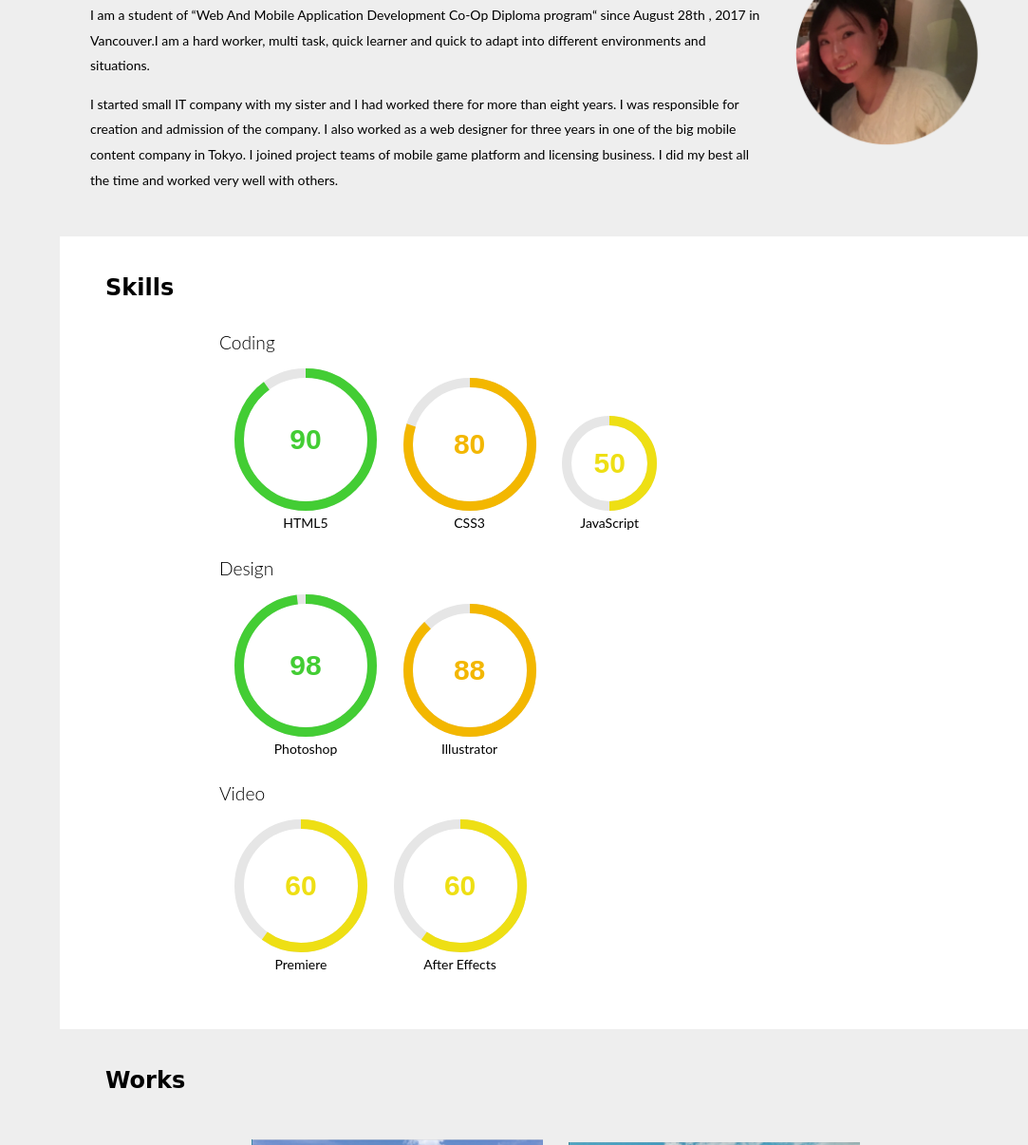
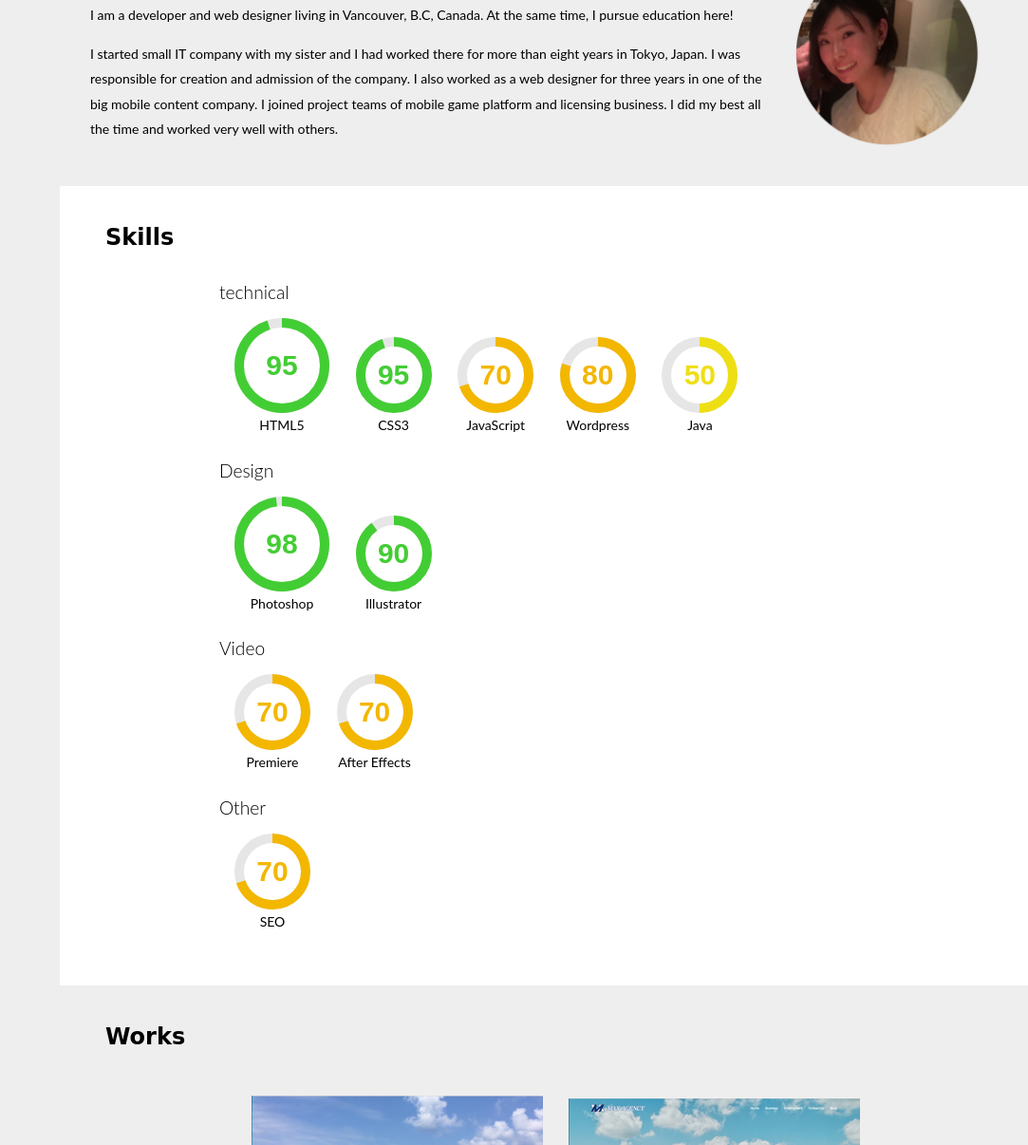
Before and after one commit to whitesa11/Final-Project, a plain HTML site: page index.html in a window 1280 px wide. Shown: the part 897-2103 px from the top of the page at 95% size, without its empty margins (197-1280 px from the left). Drawn offline with nearby package versions, Linux system fonts and the light colour scheme; a web font is replaced by a local one.

Commit message:
ahhhhh 🤦‍♀️
AHHHHHH 🤦‍♀️

```diff
--- a/css/style.css
+++ b/css/style.css
@@ -287,17 +287,19 @@ h4{
     background-color: #fff;
     width: 100%;
 }
+
 .rate1{
     max-width:800px;
     margin: 0 auto;
     padding-left:50px;
 }
 
-.coding{
+.rate_circle{
     display:inline-block;
     margin: 16px 8px 8px 16px;
     text-align: center;
 }
+
 
 ul.list{
    text-align: center;
--- a/index.html
+++ b/index.html
@@ -59,51 +59,68 @@
         <div id="about" class="contain">
         <img src="img/profile-photo.png" alt="myphoto">
         <h3>About Me</h3>
-        <p>I am a student of  “Web And Mobile Application Development Co-Op Diploma program“ since August 28th , 2017 in Vancouver.I am a hard worker, multi task, quick learner and quick to adapt into different environments and situations. </p>
+        <p>I am a developer and web designer living in Vancouver, B.C, Canada. At the same time, I pursue education here!</p>
 
-        <p>I started small IT company with my sister and I had worked there for more than eight years. I was responsible for creation and admission of the company. I also worked as a web designer for three years in one of the big mobile content company in Tokyo. I joined project teams of mobile game platform and licensing business.  I did my best all the time and worked very well with others.</p>
+        <p>I started small IT company with my sister and I had worked there for more than eight years in Tokyo, Japan. I was responsible for creation and admission of the company. I also worked as a web designer for three years in one of the big mobile content company. I joined project teams of mobile game platform and licensing business.  I did my best all the time and worked very well with others.</p>
     </div>
 
     <div class="clear"></div>
     <div id="skills" class="contain">
         <h3>Skills</h3>
-            <div class="rate1 wow rubberBand">
-            <h4>Coding</h4>
-             <div class ="coding">
-                <div class="rate skill1" data-value="90"></div>
+        <div class="rate1">
+            <div class="wow rubberBand">
+            <h4>technical</h4>
+             <div class ="rate_circle">
+                <div class="rate skill1" data-value="95"></div>
                 <p>HTML5</p>
             </div>
-            <div class ="coding">
-                <div class="rate skill2" data-value="80"></div>
+            <div class ="rate_circle">
+                <div class="rate skill2" data-value="95"></div>
                 <p>CSS3</p>
             </div >
-            <div class ="coding">
-                <div class="rate skill3" data-value="50"></div>
+            <div class ="rate_circle">
+                <div class="rate skill2" data-value="70"></div>
                 <p>JavaScript</p>
+            </div>
+            <div class ="rate_circle">
+                <div class="rate skill2" data-value="80"></div>
+                <p>Wordpress</p>
+            </div>
+            <div class ="rate_circle">
+                <div class="rate skill2" data-value="50"></div>
+                <p>Java</p>
+            </div>
             </div>
             <div class ="wow rubberBand">
                 <h4>Design</h4>
-                <div class ="coding">
+                <div class ="rate_circle">
                 <div class="rate skill1" data-value="98"></div>
                 <p>Photoshop</p>
                 </div>
-                <div class ="coding">
-                <div class="rate skill2" data-value="88"></div>
+                <div class ="rate_circle">
+                <div class="rate skill2" data-value="90"></div>
                  <p>Illustrator</p>
                 </div>
             </div>
             <div class ="wow rubberBand">
                 <h4>Video</h4>
-                <div class ="coding">
-                <div class="rate skill2" data-value="60"></div>
+                <div class ="rate_circle">
+                <div class="rate skill2" data-value="70"></div>
                 <p>Premiere</p>
                 </div>
-                <div class ="coding">
-                <div class="rate skill2" data-value="60"></div>
+                <div class ="rate_circle">
+                <div class="rate skill2" data-value="70"></div>
                  <p>After Effects</p>
                 </div>
             </div>
+            <div class ="wow rubberBand">
+                <h4>Other</h4>
+                <div class ="rate_circle">
+                <div class="rate skill2" data-value="70"></div>
+                <p>SEO</p>
+                </div>
             </div>
+        </div>
     </div>
     <div id="works" class="contain">
         <h3>Works</h3>
--- a/js/final-project.js
+++ b/js/final-project.js
@@ -47,7 +47,7 @@ $(document).ready(function() {
 
 $('.skill1').rateCircle();
 $('.skill1').rateCircle({
-  size: 150,
+  size: 100,
   lineWidth: 10,
   fontSize: 30,
   referenceValue: 100
@@ -55,10 +55,8 @@ $('.skill1').rateCircle({
 
 $('.skill2').rateCircle();
 $('.skill2').rateCircle({
-  size: 140,
+  size: 80,
   lineWidth: 10,
   fontSize: 30,
   referenceValue: 100
 });
-
-$('.skill3').rateCircle();
```
Also changed, not shown: 1 other file.
